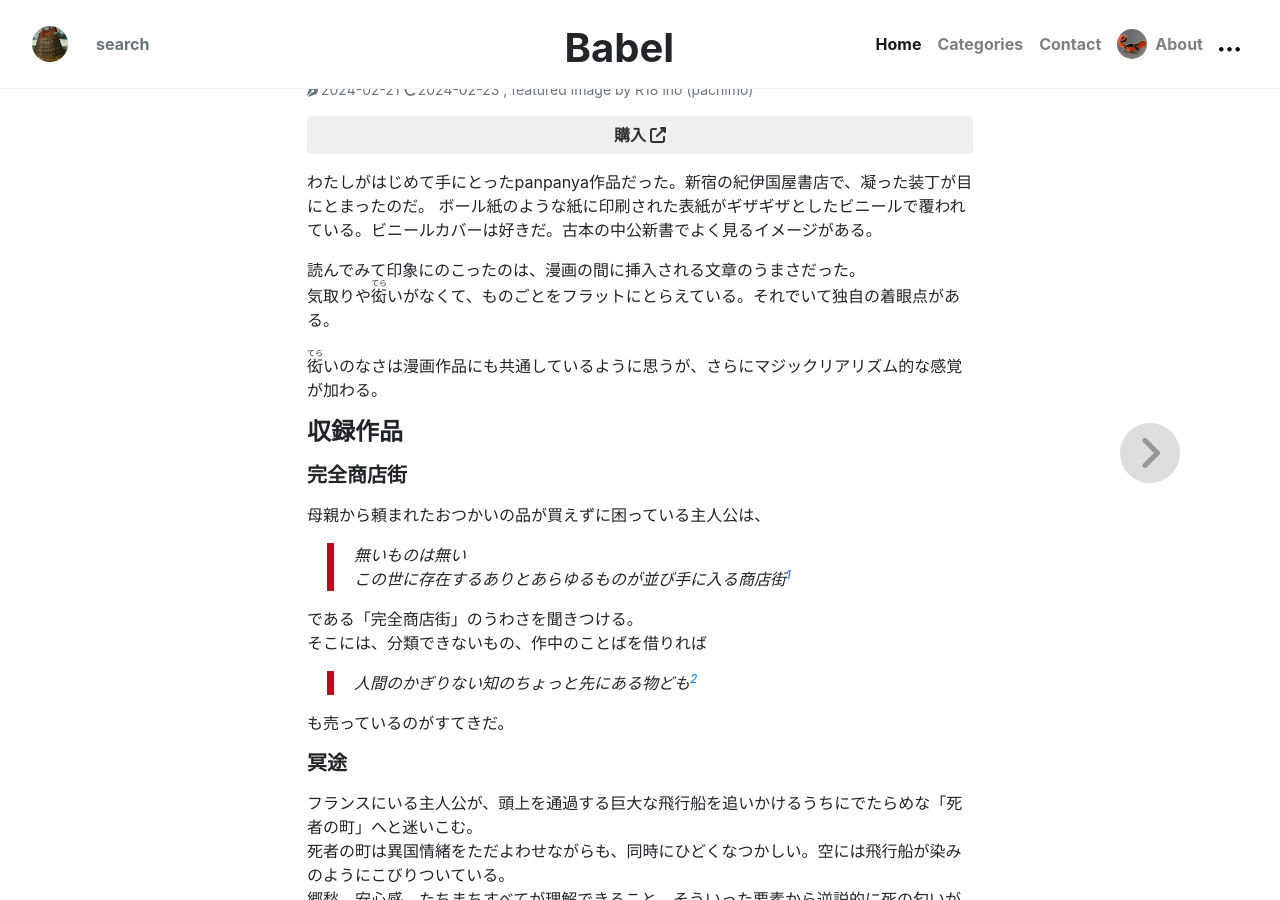
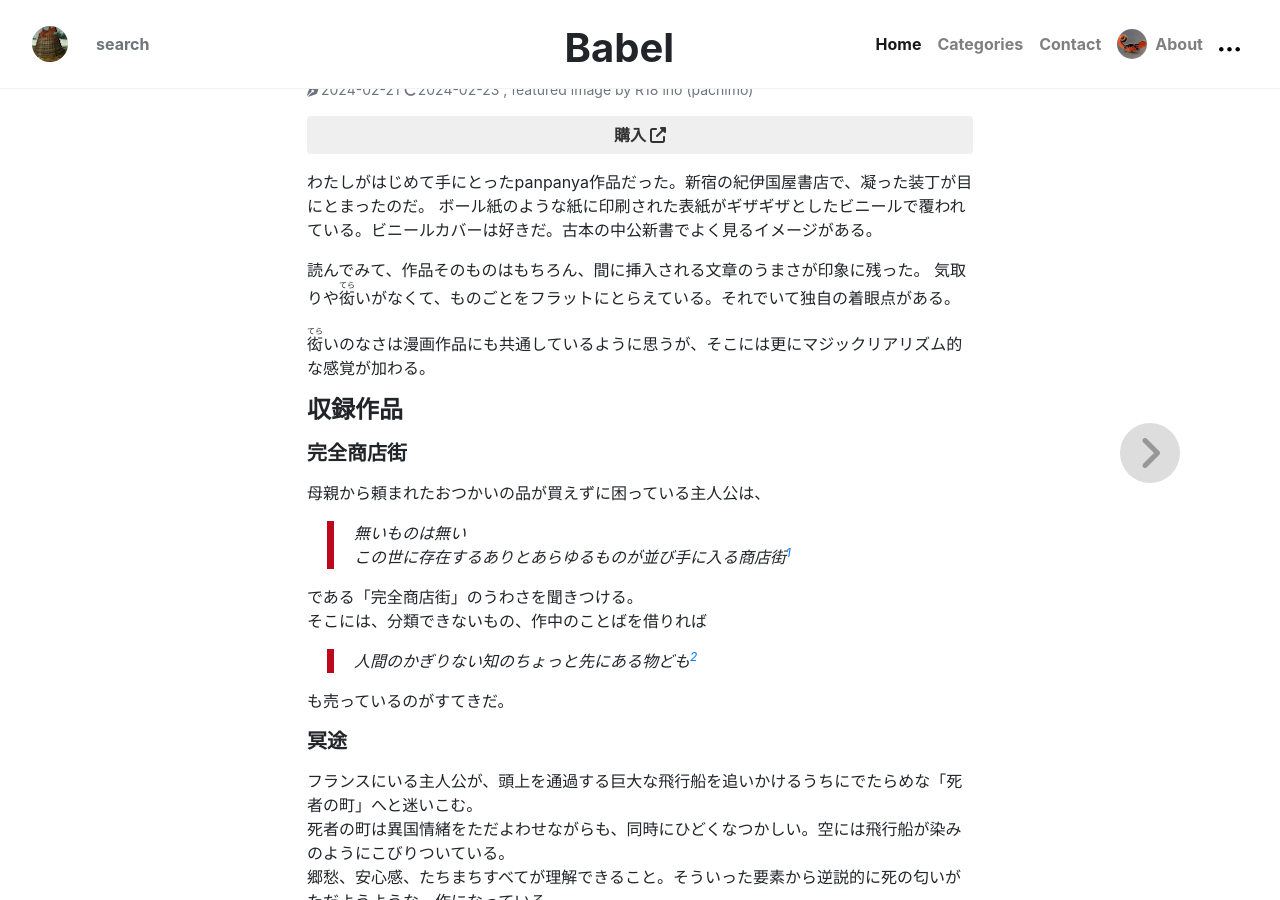
Before and after one commit to tenax66/tenax66.github.io, a Jekyll site: the page built from _posts/2024-02-21-ashizuri-suizokukan.md, in a window 1280 px wide and 900 px high, scrolled down 1256 px. Built offline with Jekyll 4.4.1, drawn with Linux system fonts in a browser that asks for light colours; nearby versions of some CDN libraries; library files that are not in the unit come from our copies; comment, search, counter and statistics services are not loaded.

Commit message:
fix text

```diff
--- a/_posts/2024-02-21-ashizuri-suizokukan.md
+++ b/_posts/2024-02-21-ashizuri-suizokukan.md
@@ -11,10 +11,10 @@ permalink: /babel/:title
 わたしがはじめて手にとったpanpanya作品だった。新宿の紀伊国屋書店で、凝った装丁が目にとまったのだ。
 ボール紙のような紙に印刷された表紙がギザギザとしたビニールで覆われている。ビニールカバーは好きだ。古本の中公新書でよく見るイメージがある。
 
-読んでみて印象にのこったのは、漫画の間に挿入される文章のうまさだった。
+読んでみて、作品そのものはもちろん、間に挿入される文章のうまさが印象に残った。
 気取りや<ruby>衒<rp>（</rp><rt>てら</rt><rp>）</rp></ruby>いがなくて、ものごとをフラットにとらえている。それでいて独自の着眼点がある。
 
-<ruby>衒<rp>（</rp><rt>てら</rt><rp>）</rp></ruby>いのなさは漫画作品にも共通しているように思うが、さらにマジックリアリズム的な感覚が加わる。
+<ruby>衒<rp>（</rp><rt>てら</rt><rp>）</rp></ruby>いのなさは漫画作品にも共通しているように思うが、そこには更にマジックリアリズム的な感覚が加わる。
 
 #### 収録作品
 
```
